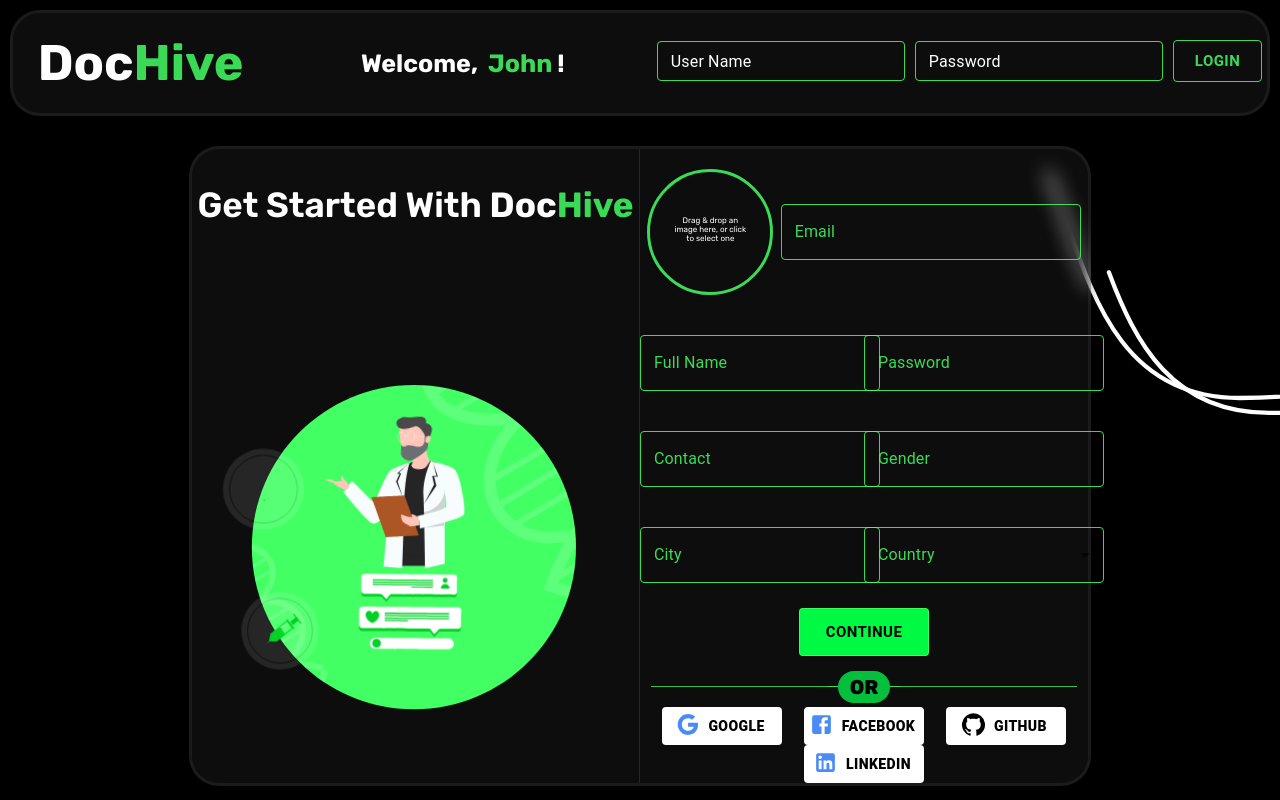
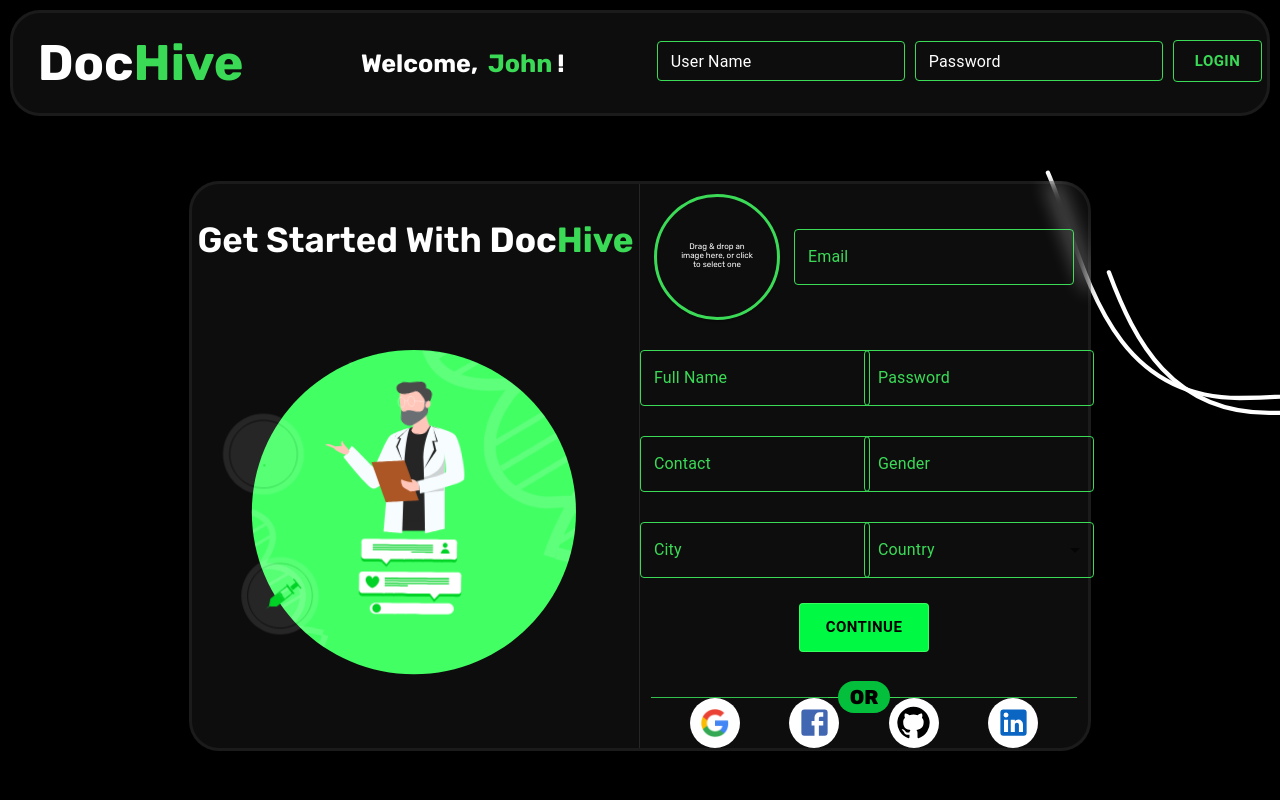
Before and after one commit to waleed2000x/DocHive, a React (Vite) app: page /register in a window 1280 px wide. Built offline with nearby package versions, Linux system fonts and the light colour scheme.

Commit message:
User Auth ~~

```diff
--- a/src/components/appbar/User.jsx
+++ b/src/components/appbar/User.jsx
@@ -1,22 +1,24 @@
+import { useUser } from "../../context/UserContext";
+
 export default function User() {
+  const { userLoggedIn  } = useUser();
+
   const name = "John";
-  // const name = data?.user?.name;
   let firstName = "";
 
   if (name) {
     const spliter = name.split(" ");
     firstName = spliter[0];
   }
-  const status = "authenticated";
   return (
     <>
-      {status === "authenticated" ? (
+      {userLoggedIn &&
         <div className="appbar-name">
           <p>
             Welcome,<span>{firstName}</span>!
           </p>
         </div>
-      ) : null}
+      }
     </>
   );
 }
--- a/src/components/appbar/UserButton.jsx
+++ b/src/components/appbar/UserButton.jsx
@@ -20,7 +20,7 @@ const Schema = Yup.object({
 
 
 export default function UserButton() {
-  const { userLoggedIn : status } = useUser();
+  const { userLoggedIn } = useUser();
 
   const { values, errors, handleChange, handleSubmit, resetForm } = useFormik({
     initialValues: iValues,
@@ -49,49 +49,9 @@ export default function UserButton() {
 
   return (
     <>
-      {status === true ? (
+      {userLoggedIn === true ? (
+
         <>
-          <Button
-            variant="text"
-            className="appbar-dropdown"
-            size="large"
-            id="basic-button"
-            aria-controls={open ? "basic-menu" : undefined}
-            aria-haspopup="true"
-            aria-expanded={open ? "true" : undefined}
-            onClick={handleClick}
-          >
-            <Avatar />
-            <KeyboardArrowDownIcon />
-          </Button>
-          <Menu
-            id="basic-menu"
-            anchorEl={anchorEl}
-            open={open}
-            onClose={handleClose}
-            MenuListProps={{
-              "aria-labelledby": "basic-button",
-            }}
-          >
-            <Link
-              to="/dashboard"
-              style={{ textDecoration: "none", color: "black" }}
-            >
-              <MenuItem onClick={handleDashboard}>Dashboard</MenuItem>
-            </Link>
-            <Link
-              to="/account"
-              style={{ textDecoration: "none", color: "black" }}
-            >
-              <MenuItem onClick={handleClose}>Account</MenuItem>
-            </Link>
-            <MenuItem onClick={handleClose}>Settings</MenuItem>
-            <MenuItem>Logout</MenuItem>
-          </Menu>
-        </>
-      ) : (
-        <>
-          {/* {location.pathname === "/login" ? null : ( */}
             <div className="login">
               <form
                 method="post"
@@ -136,7 +96,46 @@ export default function UserButton() {
                 </Button>
               </form>
             </div>
-          {/* )} */}
+        </>
+      ) : (
+        <>
+          <Button
+            variant="text"
+            className="appbar-dropdown"
+            size="large"
+            id="basic-button"
+            aria-controls={open ? "basic-menu" : undefined}
+            aria-haspopup="true"
+            aria-expanded={open ? "true" : undefined}
+            onClick={handleClick}
+          >
+            <Avatar />
+            <KeyboardArrowDownIcon />
+          </Button>
+          <Menu
+            id="basic-menu"
+            anchorEl={anchorEl}
+            open={open}
+            onClose={handleClose}
+            MenuListProps={{
+              "aria-labelledby": "basic-button",
+            }}
+          >
+            <Link
+              to="/dashboard"
+              style={{ textDecoration: "none", color: "black" }}
+            >
+              <MenuItem onClick={handleDashboard}>Dashboard</MenuItem>
+            </Link>
+            <Link
+              to="/account"
+              style={{ textDecoration: "none", color: "black" }}
+            >
+              <MenuItem onClick={handleClose}>Account</MenuItem>
+            </Link>
+            <MenuItem onClick={handleClose}>Settings</MenuItem>
+            <MenuItem>Logout</MenuItem>
+          </Menu>
         </>
       )}
     </>
--- a/src/components/login/AuthButtons.jsx
+++ b/src/components/login/AuthButtons.jsx
@@ -1,8 +1,9 @@
 import FacebookIcon from "@mui/icons-material/Facebook";
 import GitHubIcon from "@mui/icons-material/GitHub";
-import GoogleIcon from "@mui/icons-material/Google";
+// import GoogleIcon from "@mui/icons-material/Google";
+import Google from '../../assets/Google.svg.webp'
 import LinkedInIcon from "@mui/icons-material/LinkedIn";
-import { Button } from "@mui/material";
+import { IconButton } from "@mui/material";
 import { redirect } from "react-router-dom";
 export default function AuthButtons() {
   const status = "authenticated";
@@ -10,38 +11,35 @@ export default function AuthButtons() {
 
   return (
     <>
-      <Button
-        startIcon={<GoogleIcon style={{ fontSize: "25px" }} />}
+      <IconButton
+        variant="text"
+        className="googleButton"
+        // onClick={() => signIn("google")}
+
+      >
+        <img src={Google} alt="" className="google-img"/>
+      </IconButton>
+      <IconButton
         variant="text"
         className="googleButton"
         // onClick={() => signIn("google")}
       >
-        Google
-      </Button>
-      <Button
-        startIcon={<FacebookIcon style={{ fontSize: "25px" }} />}
+      <FacebookIcon style={{color:'#4267B2'}}/>
+      </IconButton>
+      <IconButton
+        variant="text"
+        className="googleButton"
+        // onClick={() => signIn("github")}
+      >
+<GitHubIcon style={{ color: "black" }} />
+      </IconButton>
+      <IconButton
         variant="text"
         className="googleButton"
         // onClick={() => signIn("google")}
       >
-        Facebook
-      </Button>
-      <Button
-        startIcon={<GitHubIcon style={{ fontSize: "25px", color: "black" }} />}
-        variant="text"
-        className="googleButton"
-        // onClick={() => signIn("github")}
-      >
-        Github
-      </Button>
-      <Button
-        startIcon={<LinkedInIcon style={{ fontSize: "25px" }} />}
-        variant="text"
-        className="googleButton"
-        // onClick={() => signIn("google")}
-      >
-        LinkedIn
-      </Button>
+<LinkedInIcon style={{ color:'#0A66C2' }} />
+      </IconButton>
     </>
   );
 }
--- a/src/components/login/Register.jsx
+++ b/src/components/login/Register.jsx
@@ -171,7 +171,7 @@ const StyledDivider = styled(Divider)`
     color: #43ff64d9;
     background-color: #43ff64d9;
     height: 1px;
-    margin: 20px 0;
+    margin: 35px 0px 0px 0px;
     width: 95%;
   }
 `;
--- a/src/context/UserContext.jsx
+++ b/src/context/UserContext.jsx
@@ -5,7 +5,7 @@ import { useState, useContext, createContext } from 'react';
 const UserContext = createContext();
 
 const UserProvider = ({ children }) => {
-  const [userLoggedIn, setUserLoggedIn] = useState(false);
+  const [userLoggedIn, setUserLoggedIn] = useState(true);
 
 
   return (
--- a/src/scss/global.css
+++ b/src/scss/global.css
@@ -413,11 +413,11 @@ body {
   justify-content: space-evenly;
   align-items: center;
   width: 100%;
-  margin-top: 20px;
+  margin-top: 10px;
 }
 .login-parent .login-card .inputs-login .signup-inputs .MUI-textfield-Email .MuiOutlinedInput-root {
   color: white;
-  width: 300px;
+  width: 280px;
 }
 .login-parent .login-card .inputs-login .signup-inputs .MUI-textfield-Email .MuiInputLabel-root {
   color: rgba(67, 255, 100, 0.8509803922);
@@ -430,7 +430,7 @@ body {
 }
 .login-parent .login-card .inputs-login .signup-inputs .MUI-textfield .MuiOutlinedInput-root {
   color: white;
-  width: 240px;
+  width: 230px;
 }
 .login-parent .login-card .inputs-login .signup-inputs .MUI-textfield .MuiInputLabel-root {
   color: rgba(67, 255, 100, 0.8509803922);
@@ -450,16 +450,15 @@ body {
   color: black;
   background-color: white;
   border: 0px;
-  font-weight: 900;
-  padding: 5px 0px;
-  width: 120px;
+  width: 50px;
+  height: 50px;
+}
+.login-parent .login-card .inputs-login .auth-buttons .googleButton img {
+  width: 30px;
+  height: 30px;
 }
 .login-parent .login-card .inputs-login .auth-buttons .googleButton svg {
-  margin-bottom: 3px;
-  font-size: 20px;
-}
-.login-parent .login-card .inputs-login .auth-buttons .googleButton svg {
-  color: #4c8bf5;
+  font-size: 35px;
 }
 .login-parent .login-card .inputs-login .auth-buttons .facebookButton {
   background-color: #3b5998;
@@ -467,7 +466,6 @@ body {
   color: white;
   font-weight: 900;
   padding: 5px 0px;
-  width: 120px;
 }
 .login-parent .login-card .inputs-login .auth-buttons .facebookButton svg {
   margin-bottom: 3px;
--- a/src/scss/global.scss
+++ b/src/scss/global.scss
@@ -20,7 +20,6 @@ $white: white;
   font-weight: 900;
   padding: 5px 0px;
   // margin: 20px 10px;
-  width: 120px;
   & svg {
     margin-bottom: 3px;
     font-size: 20px;
@@ -387,12 +386,12 @@ body {
           justify-content: space-evenly;
           align-items: center;
           width: 100%;
-          margin-top: 20px;
+          margin-top: 10px;
         }
         .MUI-textfield-Email {
           .MuiOutlinedInput-root {
             color: white;
-            width: 300px;
+            width: 280px;
           }
 
           .MuiInputLabel-root {
@@ -407,7 +406,7 @@ body {
           margin: 20px 0px 0px 0px;
           .MuiOutlinedInput-root {
             color: white;
-            width: 240px;
+            width: 230px;
           }
 
           .MuiInputLabel-root {
@@ -430,9 +429,14 @@ body {
           color: black;
           background-color: white;
           border: 0px;
-          @include AuthButtons();
+          width: 50px;
+          height: 50px;
+          & img {
+            width: 30px;
+            height: 30px;
+          }
           & svg {
-            color: #4c8bf5;
+            font-size: 35px;
           }
         }
         .facebookButton {
```
Also changed, not shown: src/assets/Google.svg.webp (added), 1 other file (tests, documents, lock files or other folders).
